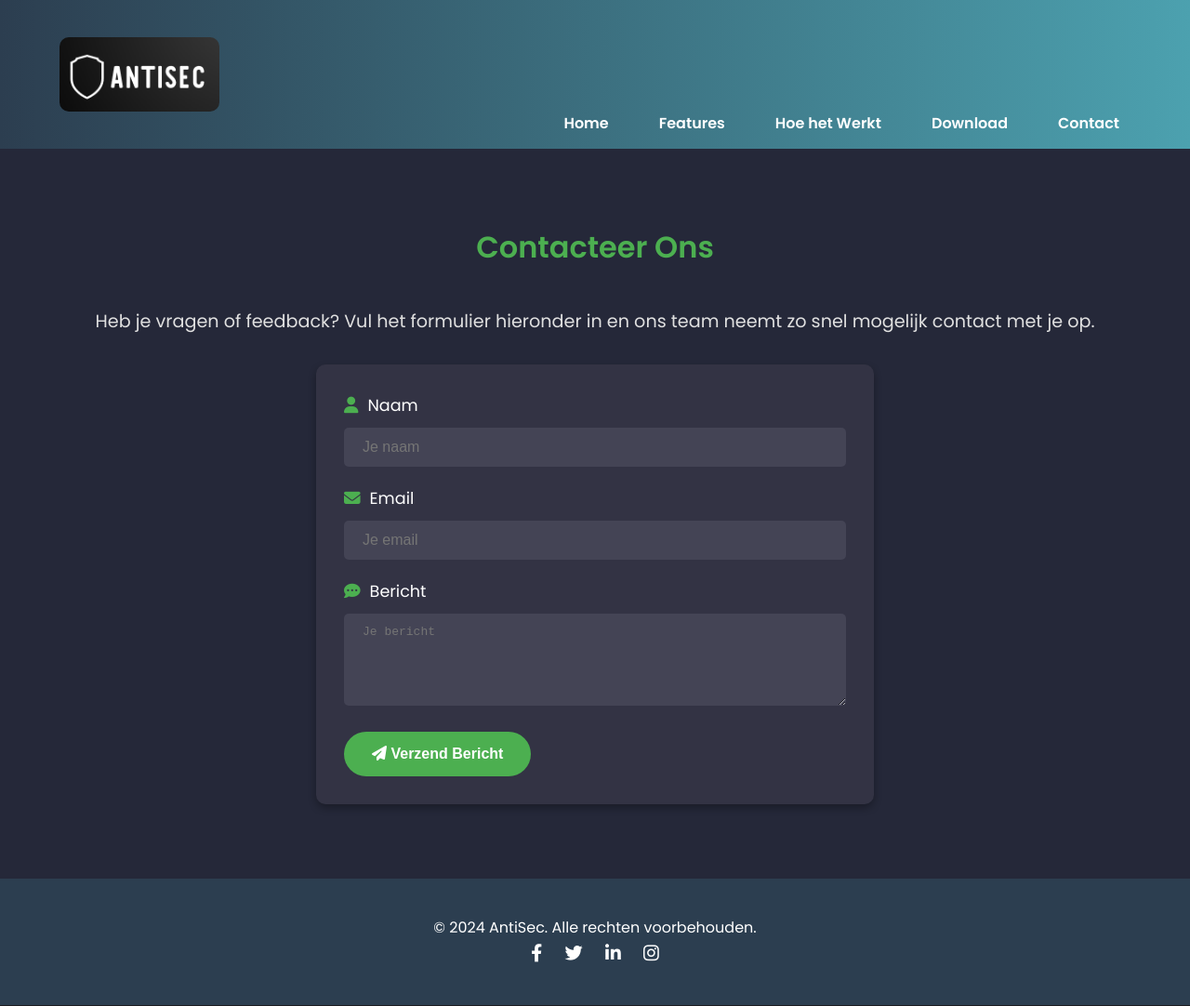
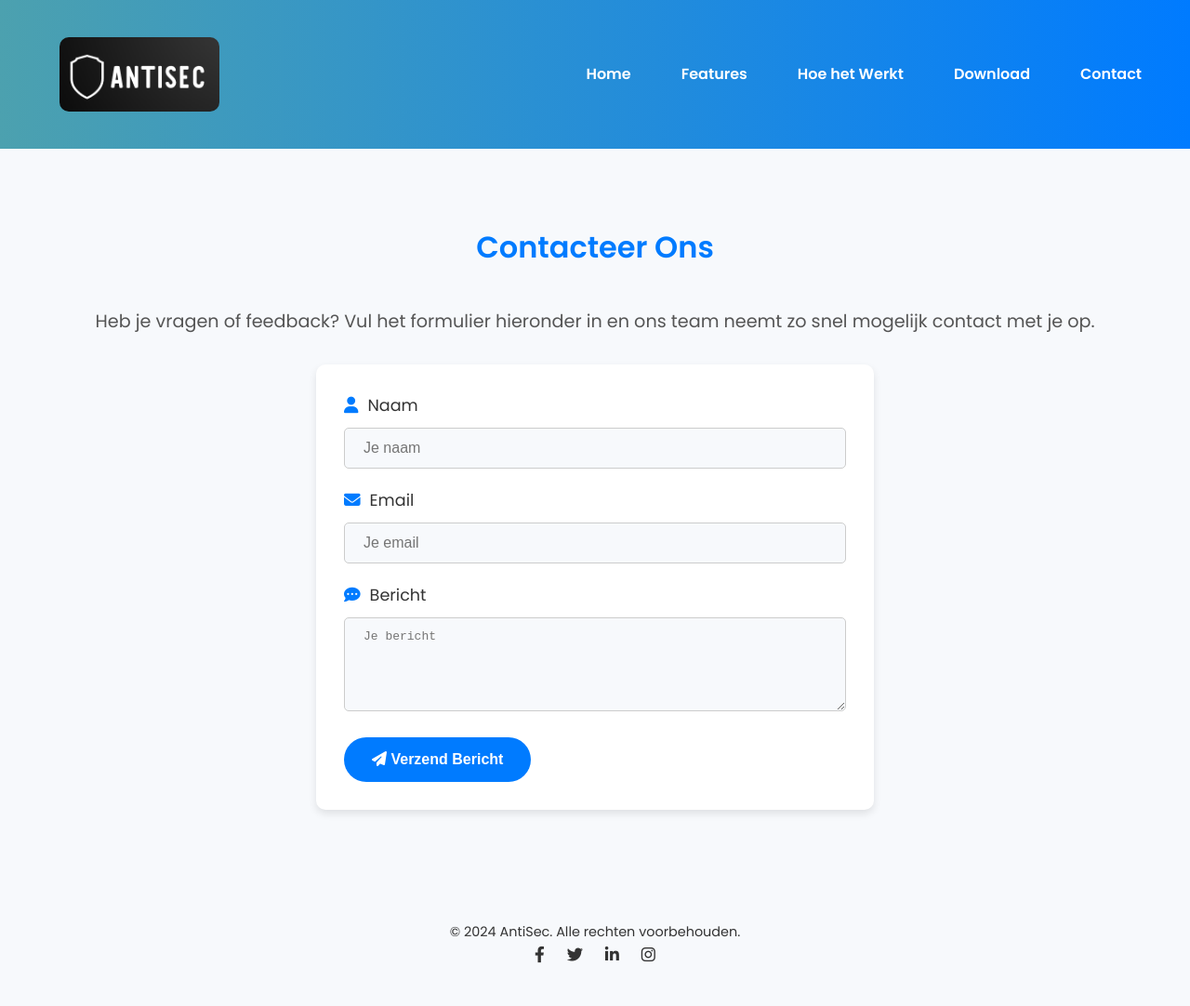
Before and after one commit to satnam987/satnam987.github.io, a plain HTML site: page contact.html in a window 1280 px wide. Shown: the whole page at 93% size. Drawn offline with Linux system fonts and the light colour scheme; a small style sheet from the web is missing.

Commit message:
Update stylecontact.css

```diff
--- a/stylecontact.css
+++ b/stylecontact.css
@@ -1,4 +1,3 @@
-/* Algemene Stijlen */
 * {
   margin: 0;
   padding: 0;
@@ -7,8 +6,8 @@
 
 body {
   font-family: "Poppins", sans-serif;
-  color: #ffffff;
-  background-color: #1b1b1f;
+  color: #333;
+  background-color: #fff;
   line-height: 1.6;
 }
 
@@ -22,7 +21,7 @@ body {
 
 /* Header */
 .header {
-  background: linear-gradient(to right, #2c3e50, #4ca1af);
+  background: linear-gradient(to right, #4ca1af, #007bff);
   padding: 20px 0;
   position: relative;
   z-index: 1000;
@@ -41,14 +40,23 @@ body {
   border-radius: 10px;
 }
 
+.logo h1 {
+  display: none;
+}
+
+/* Navigatiebalk */
 .navbar {
-  float: right;
+  position: absolute;
+  right: 20px;
+  top: 50%;
+  transform: translateY(-50%);
+  padding: 10px 20px;
+  background: transparent;
 }
 
 .navbar ul {
   list-style: none;
   display: flex;
-  align-items: center;
 }
 
 .navbar ul li {
@@ -57,22 +65,21 @@ body {
 
 .navbar ul li a {
   text-decoration: none;
-  color: #ffffff;
+  color: #fff;
   font-weight: 600;
-  transition: color 0.3s;
-  position: relative;
   padding: 8px 12px;
   border-radius: 5px;
+  transition: background 0.3s, color 0.3s;
 }
 
 .navbar ul li a:hover {
-  color: #72b4e0;
-  background-color: rgba(114, 180, 224, 0.2);
+  background-color: rgba(255, 255, 255, 0.2);
+  color: #fff;
 }
 
 /* Contact Sectie */
 .contact-section {
-  background: #252839;
+  background: #f7f9fc;
   padding: 60px 0;
   text-align: center;
 }
@@ -80,13 +87,13 @@ body {
 .contact-section h2 {
   font-size: 2em;
   margin-bottom: 40px;
-  color: #4caf50;
+  color: #007bff;
 }
 
 .contact-section p {
   font-size: 1.2em;
   margin-bottom: 30px;
-  color: #e0e0e0;
+  color: #555;
 }
 
 /* Formulier Stijlen */
@@ -94,10 +101,10 @@ body {
   max-width: 600px;
   margin: auto;
   text-align: left;
-  background: #333344;
+  background: #ffffff;
   padding: 30px;
   border-radius: 10px;
-  box-shadow: 0 4px 8px rgba(0, 0, 0, 0.3);
+  box-shadow: 0 4px 8px rgba(0, 0, 0, 0.1);
 }
 
 .form-group {
@@ -108,40 +115,41 @@ body {
   display: flex;
   align-items: center;
   margin-bottom: 10px;
-  color: #ffffff;
+  color: #333;
   font-size: 1.1em;
 }
 
 .form-group label i {
   margin-right: 10px;
-  color: #4caf50;
+  color: #007bff;
 }
 
 .form-group input,
 .form-group textarea {
   width: 100%;
   padding: 12px 20px;
-  border: none;
+  border: 1px solid #ccc;
   border-radius: 5px;
   font-size: 1em;
-  background: #444455;
-  color: #ffffff;
+  background: #f7f9fc;
+  color: #333;
   transition: background 0.3s, color 0.3s;
 }
 
 .form-group input:focus,
 .form-group textarea:focus {
-  background: #555566;
+  background: #eaf2fa;
   outline: none;
+  border-color: #007bff;
 }
 
 /* Knop Stijlen */
 .contact-section button {
-  background: #4caf50;
+  background: #007bff;
   color: #ffffff;
   padding: 15px 30px;
   border: none;
-  border-radius: 25px;
+  border-radius: 30px;
   font-size: 1em;
   cursor: pointer;
   transition: background 0.3s, transform 0.3s;
@@ -149,7 +157,7 @@ body {
 }
 
 .contact-section button:hover {
-  background: #45a049;
+  background: #0056b3;
   transform: translateY(-3px);
 }
 
@@ -167,42 +175,42 @@ body {
 .confirmation-message {
   background: #4caf50; /* Groen voor succes */
   color: #ffffff;
-  box-shadow: 0 4px 8px rgba(0, 0, 0, 0.2);
+  box-shadow: 0 4px 8px rgba(0, 0, 0, 0.1);
 }
 
 .error-message {
   background: #e74c3c; /* Rood voor fouten */
   color: #ffffff;
-  box-shadow: 0 4px 8px rgba(0, 0, 0, 0.2);
+  box-shadow: 0 4px 8px rgba(0, 0, 0, 0.1);
 }
 
 /* Footer */
 footer {
-  background: #2c3e50;
-  color: #ffffff;
+  background: #f7f9fc;
+  color: #333;
   padding: 20px 0;
   text-align: center;
+  font-size: 0.9em;
 }
 
 footer .social-links a {
-  color: #ffffff;
+  color: #333;
   margin: 0 10px;
   font-size: 1.2em;
   transition: color 0.3s;
 }
 
 footer .social-links a:hover {
-  color: #72b4e0;
+  color: #007bff;
 }
 
 /* Responsief Ontwerp */
 @media (max-width: 768px) {
-  /* Verwijder absolute positionering voor betere responsiviteit */
   .navbar {
-    float: none;
-    text-align: center;
+    position: static;
+    transform: none;
     margin-top: 10px;
-    background-color: transparent; /* Maak achtergrond transparant op kleine schermen */
+    background-color: transparent;
     padding: 0;
     border-radius: 0;
   }
@@ -217,7 +225,6 @@ footer .social-links a:hover {
     margin-bottom: 10px;
   }
 
-  /* Aanpassingen voor de Formulier en Berichten */
   .contact-section form {
     padding: 20px;
   }
@@ -228,4 +235,8 @@ footer .social-links a:hover {
     padding: 15px;
     font-size: 1em;
   }
+
+  .logo img {
+    height: 50px;
+  }
 }
```
